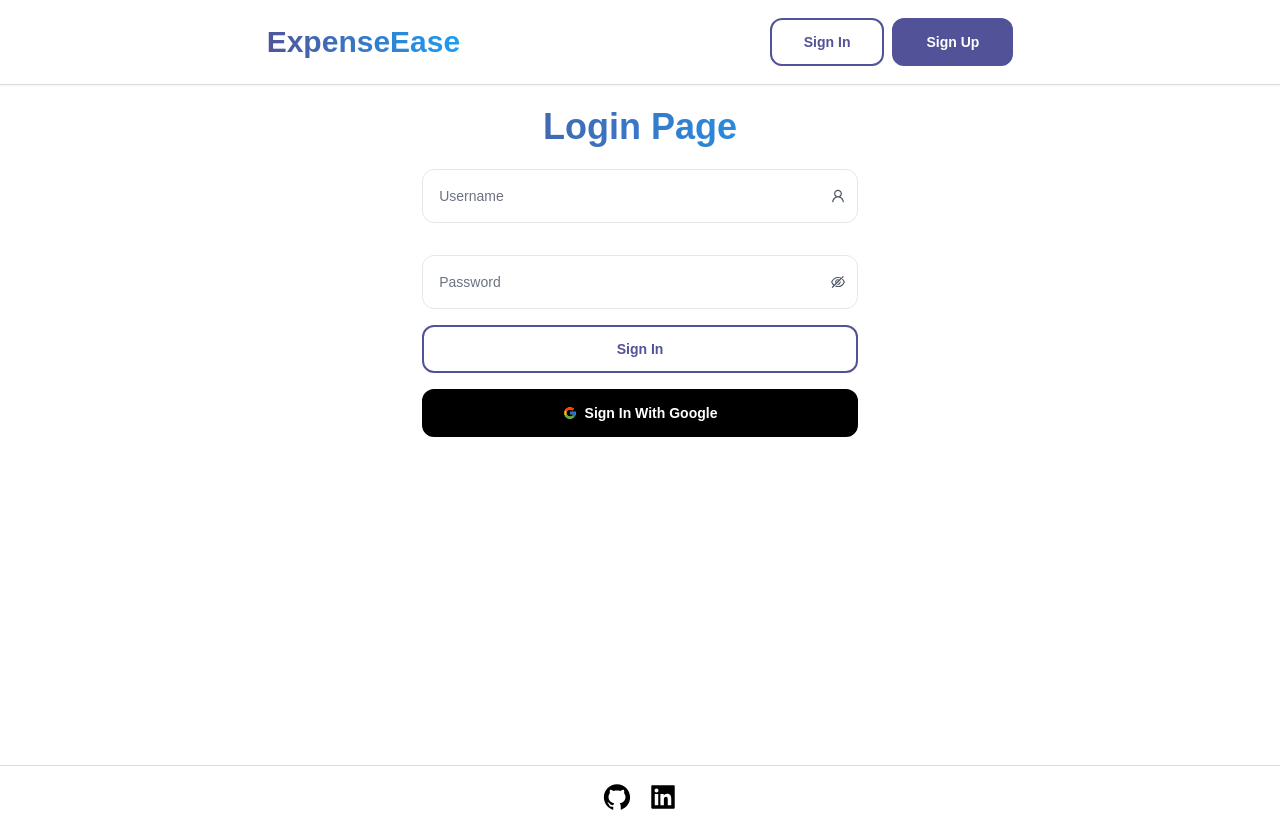
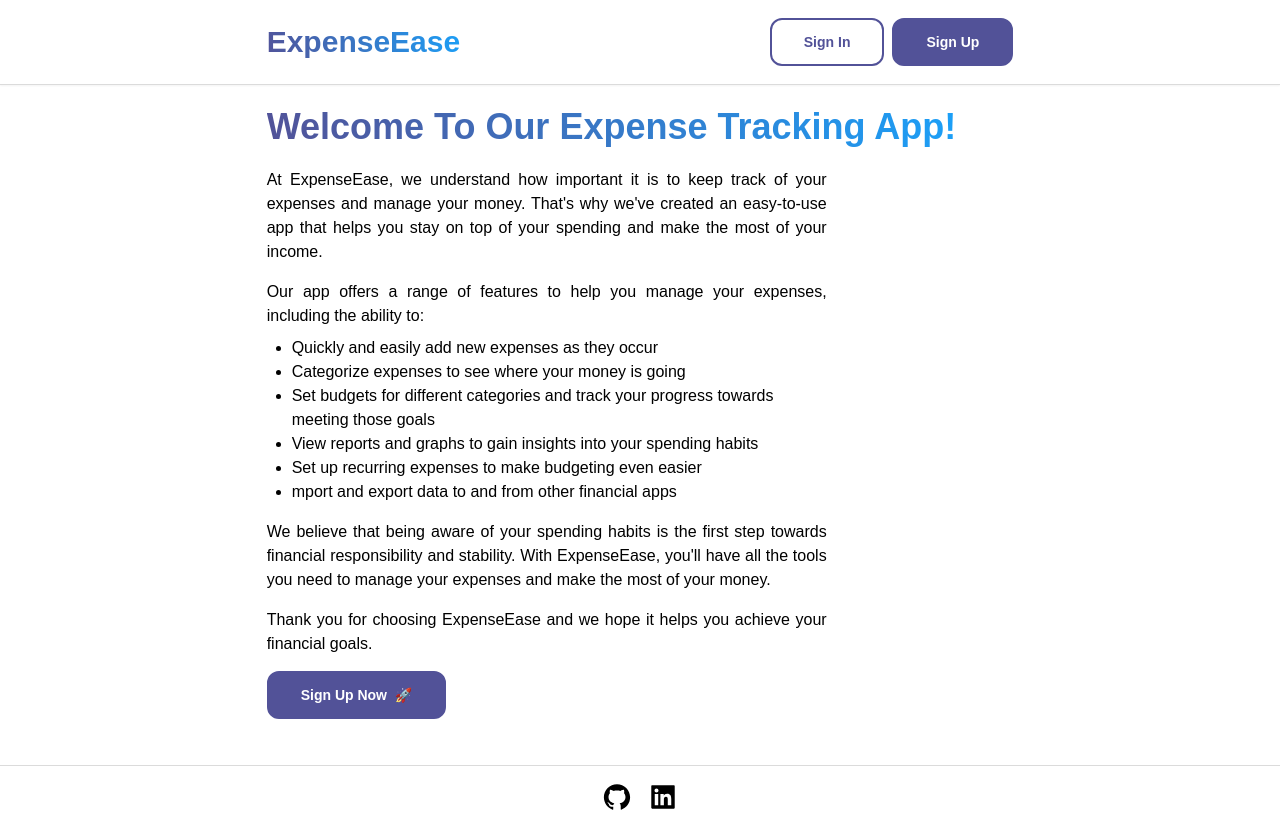
Before and after one commit to FarhanRafid97/ExpenseEase, a React (Vite) app: page / in a window 1280 px wide. Before the commit this address led to /login. Built offline with nearby package versions, Linux system fonts and the light colour scheme; no server answers.

Commit message:
add animation login and home page

```diff
--- a/package.json
+++ b/package.json
@@ -11,6 +11,7 @@
   },
   "dependencies": {
     "@supabase/supabase-js": "^2.2.2",
+    "framer-motion": "^8.0.2",
     "react": "^18.2.0",
     "react-dom": "^18.2.0",
     "react-hot-toast": "^2.4.0",
--- a/src/App.tsx
+++ b/src/App.tsx
@@ -1,9 +1,12 @@
 import { Suspense, lazy } from 'react';
-
+import { AnimatePresence } from 'framer-motion';
 import { Route, Routes } from 'react-router';
 import Loading from './components/Loading';
+import { useLocation } from 'react-router-dom';
+import Layout from './components/Layout';
 
 function App() {
+  const location = useLocation();
   const Index = lazy(() => import('./pages').then((m) => ({ default: m.Home })));
   const Login = lazy(() => import('./pages').then((m) => ({ default: m.Login })));
   const Test = lazy(() => import('./pages').then((m) => ({ default: m.Test })));
@@ -11,11 +14,15 @@ function App() {
   return (
     <Suspense fallback={<Loading />}>
       <div className="App">
-        <Routes>
-          <Route path="/" element={<Index />} />
-          <Route path="/login" element={<Login />} />
-          <Route path="/test" element={<Test />} />
-        </Routes>
+        <AnimatePresence initial={false} exitBeforeEnter>
+          <Routes key={location.pathname} location={location}>
+            <Route path="/" element={<Layout />}>
+              <Route index element={<Index />} />
+              <Route path="/login" element={<Login />} />
+              <Route path="/test" element={<Test />} />
+            </Route>
+          </Routes>
+        </AnimatePresence>
       </div>
     </Suspense>
   );
--- a/src/components/Avatar.tsx
+++ b/src/components/Avatar.tsx
@@ -1,6 +1,7 @@
 import { useState } from 'react';
-import { signout } from '@/service/supabase';
+import { signout, supabase } from '@/service/supabase';
 import { useUser } from '@/store/user';
+
 interface AvatarProps {
   avatar: string;
 }
@@ -8,28 +9,41 @@ interface AvatarProps {
 const Avatar: React.FC<AvatarProps> = ({ avatar }) => {
   const logout = useUser((state) => state.logout);
   const [showMenu, setShowMenu] = useState(false);
+
+  const singOut = async () => {
+    try {
+      const { error } = await supabase.auth.signOut();
+      if (error === null) {
+        logout();
+      }
+    } catch (error) {
+      console.log(error);
+    }
+  };
   return (
     <div
-      className="relative cursor-pointer"
+      className="relative cursor-pointer "
       onMouseEnter={() => setShowMenu(true)}
       onMouseLeave={() => setShowMenu(false)}
     >
-      <img className="w-[44px] h-[44px] rounded-[14px]" src={avatar} />
+      <img loading="lazy" className="w-[44px] h-[44px] rounded-[14px]" src={avatar} />
       {showMenu && (
         <>
-          <div className="absolute w-full  h-[10px] bottom-0-0 z-[99]" />
-          <div className="absolute w-[200px] flex   flex-col items-end bg-white shadow-md border-[0.5px] rounded-md  top-[53px] right-0 -0 z-[99] p-2  ">
+          <div className="absolute w-full  h-[10px] bottom-0-0  " />
+          <div className="absolute w-[200px] flex flex-col items-end bg-white  shadow-md border-[0.5px] rounded-md  top-[53px] right-0  p-2  ">
+            <p className="hover:bg-gray-200 rounded-md w-full text-end py-2 px-4" onClick={singOut}>
+              Logout
+            </p>
+
             <p
-              className="border-b-2 w-full text-end py-2 px-4"
+              className="hover:bg-gray-200 rounded-md w-full text-end py-2 px-4"
               onClick={() => {
-                signout();
-                logout();
+                const data = signout();
+                console.log(data);
               }}
             >
               Logout
             </p>
-            <p className="border-b-2 w-full text-end py-2 px-4">Logout</p>
-            <p className="border-b-2 w-full text-end py-2 px-4">Logout</p>
           </div>
         </>
       )}
--- a/src/components/ButtonLink.tsx
+++ b/src/components/ButtonLink.tsx
@@ -12,7 +12,7 @@ const ButtonLink: React.FC<ButtonLinkProps> = ({ label, to, outlined }) => {
     return (
       <Link to={to}>
         <p
-          className={`px-8 py-3 w-fit border-2 border-purple hover:bg-purple hover:text-white hover:opacity-70 rounded-xl text-xs md:text-sm font-semibold text-purple `}
+          className={`px-4 lg:px-8  py-3 w-fit border-2 border-purple hover:bg-purple hover:text-white hover:opacity-70 rounded-xl text-xs md:text-sm font-semibold text-purple `}
         >
           {label}
         </p>
@@ -22,7 +22,7 @@ const ButtonLink: React.FC<ButtonLinkProps> = ({ label, to, outlined }) => {
   return (
     <Link to={to}>
       <p
-        className={`px-8 w-fit py-3 border-2  text-white rounded-xl text-xs md:text-sm font-semibold  border-purple bg-purple hover:opacity-70  `}
+        className={`px-4 lg:px-8 w-fit py-3 border-2  text-white rounded-xl text-xs md:text-sm font-semibold  border-purple bg-purple hover:opacity-70  `}
       >
         {label}
       </p>
--- a/src/components/Layout.tsx
+++ b/src/components/Layout.tsx
@@ -1,18 +1,30 @@
+import { motion, Variants } from 'framer-motion';
+import { Outlet } from 'react-router-dom';
 import Footer from './Footer';
 import Navbar from './Navbar';
-interface LayoutInterface {
-  children: React.ReactNode;
-}
-const Layout: React.FC<LayoutInterface> = ({ children }) => {
+
+export const variants: Variants = {
+  hidden: { opacity: 0, y: 25 },
+  enter: { opacity: 1, y: 0, transition: { ease: 'easeOut', duration: 0.3 } },
+  exit: { opacity: 0, y: 0, x: 25, transition: { ease: 'easeIn', duration: 0.25 } },
+};
+
+const Layout: React.FunctionComponent = () => {
   return (
     <div className="w-screen ">
-      <div className="w-full border-b-[0.5px] border-[#dbdbdb] shadow-sm">
+      <div className="w-full sticky top-0 bg-white z-[999] border-b-[0.5px] border-[#dbdbdb] shadow-sm">
         <Navbar />
       </div>
-      <div className="w-11/12  md:w-9/12 lg:w-8/12 xl:w-7/12 py-4 min-h-[85vh]  m-auto">
-        {children}
-      </div>
-      <div className="w-full border-t-[0.5px] border-[#dbdbdb]  shadow-t-sm">
+      <motion.div
+        variants={variants}
+        initial="hidden"
+        animate="enter"
+        exit="exit"
+        className="w-11/12  md:w-9/12 lg:w-8/12 xl:w-7/12 py-4 min-h-[85vh]  m-auto"
+      >
+        <Outlet />
+      </motion.div>
+      <div className="w-full border-t-[0.5px]  border-[#dbdbdb]  shadow-t-sm">
         <Footer />
       </div>
     </div>
--- a/src/components/Loading.tsx
+++ b/src/components/Loading.tsx
@@ -1,13 +1,10 @@
 import { ImSpinner10 } from 'react-icons/im';
-import Layout from './Layout';
 
 const Loading: React.FC = () => {
   return (
-    <Layout>
-      <div className="text-purple w-full h-[70vh] flex justify-center items-center ">
-        <ImSpinner10 className="animate-spin text-[60px]" />
-      </div>
-    </Layout>
+    <div className="text-purple w-full h-[70vh] flex justify-center items-center ">
+      <ImSpinner10 className="animate-spin text-[60px] " />
+    </div>
   );
 };
 
--- a/src/components/Navbar.tsx
+++ b/src/components/Navbar.tsx
@@ -2,10 +2,12 @@ import ButtonLink from './ButtonLink';
 import { Link } from 'react-router-dom';
 import { useUser } from '@/store/user';
 import Avatar from './Avatar';
+import { useIsAuth } from '@/hooks/useisAuth';
 
 const Navbar: React.FC = () => {
+  useIsAuth();
   const user = useUser((state) => state.user);
-  console.log(user);
+
   const SideMenu_jsx = () => {
     if (user === null) {
       return <p>Loading</p>;
@@ -27,7 +29,7 @@ const Navbar: React.FC = () => {
     );
   };
   return (
-    <div className="w-11/12  md:w-9/12 lg:w-8/12 xl:w-7/12 sticky top-0 m-auto  py-4 flex justify-between items-center">
+    <div className="w-11/12  md:w-9/12 lg:w-8/12 xl:w-7/12 m-auto  py-4 flex justify-between items-center">
       <Link to="/">
         <h1 className="text-xl md:text-3xl font-bold gardient-title  ">ExpenseEase</h1>
       </Link>
--- a/src/pages/Home.tsx
+++ b/src/pages/Home.tsx
@@ -1,16 +1,12 @@
-import Layout from '@/components/Layout';
 import { useIsAuth } from '@/hooks/useisAuth';
 import feature from '@/dummy/feature.json';
 import ButtonLink from '@/components/ButtonLink';
-import Authentication from '@/components/Authentication/Authentication';
 
 const Home: React.FC = () => {
   useIsAuth();
 
   return (
-    <Authentication>
-      <Layout>
-        <div style={{ display: 'flex', flexDirection: 'column', gap: '15px' }}>
+    <div className="flex flex-col gap-[15px]">
       <div className="text-3xl md:text-[36px] flex gap-2">
         <h1 className="gardient-title font-bold flex flex-wrap items-center">
           Welcome To Our Expense Tracking App!
@@ -43,8 +39,6 @@ const Home: React.FC = () => {
         <ButtonLink label="Sign Up Now &nbsp;🚀 " outlined={false} to="/login" />
       </div>
     </div>
-      </Layout>
-    </Authentication>
   );
 };
 
--- a/src/pages/Login.tsx
+++ b/src/pages/Login.tsx
@@ -1,5 +1,4 @@
 import Input from '@/components/Input';
-import Layout from '@/components/Layout';
 import { FcGoogle } from 'react-icons/fc';
 import { SignInWithGoogle } from '@/service/supabase';
 import { useUser } from '@/store/user';
@@ -11,11 +10,8 @@ const Login: React.FC = () => {
   const user = useUser((state) => state.user);
   console.log(user);
   return (
-    <Layout>
-      <div className="w-7/12 flex m-auto flex-col gap-4">
-        <h1 className="gardient-title  font-bold text-3xl md:text-[36px] text-center">
-          Login Page
-        </h1>
+    <div className="w-11/12  md:w-9/12 lg:w-8/12 xl:w-7/12 flex m-auto flex-col gap-4">
+      <h1 className="gardient-title  font-bold text-3xl md:text-[36px] text-center">Login Page</h1>
       <Input placeholder="Username" icon={<AiOutlineUser className="icon-input-style" />} />
       <form action="">
         <div className="relative mb-4">
@@ -43,14 +39,13 @@ const Login: React.FC = () => {
       </form>
       <button className="px-8 w-full py-3 border-2  text-white rounded-xl text-xs md:text-sm font-semibold  border-black bg-black hover:opacity-70  ">
         <div
-            className="flex cursor-pointer justify-center items-center gap-2"
+          className="flex cursor-pointer h-fit w-full justify-center items-center gap-2"
           onClick={() => SignInWithGoogle()}
         >
           <FcGoogle /> <p> Sign In With Google</p>
         </div>
       </button>
     </div>
-    </Layout>
   );
 };
 
--- a/src/store/user.ts
+++ b/src/store/user.ts
@@ -4,8 +4,8 @@ import { UserMetadata } from '@supabase/supabase-js';
 export const useUser = create<UserMetadata>((set) => ({
   user: null,
   login: (data: UserMetadata) =>
-    set(() => {
-      return { user: data };
-    }),
+    set(() => ({
+      user: data,
+    })),
   logout: () => set(() => ({ user: false })),
 }));
```
Also changed, not shown: 1 other file (tests, documents, lock files or other folders). Lines whose indentation alone changed are shown as unchanged.
